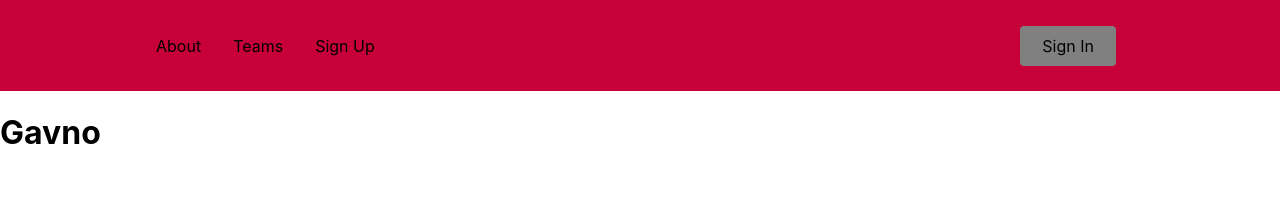
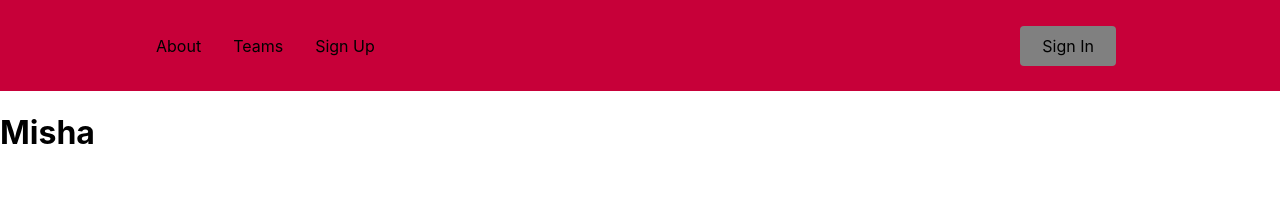
Before and after one commit to dagidagi1/pm, a React (Create React App) app: page / in a window 1280 px wide. Shown: the top 203 px of the page. Built offline with nearby package versions, Linux system fonts and the light colour scheme.

Commit message:
test with err

```diff
--- a/src/pages/index.js
+++ b/src/pages/index.js
@@ -3,7 +3,7 @@ import React from 'react';
 const Home = () => {
   return (
     <div>
-      <h1>Gavno</h1>
+      <h1>Misha</h1>
     </div>
   );
 };
```
Also changed, not shown: 1 other file (tests, documents, lock files or other folders).
